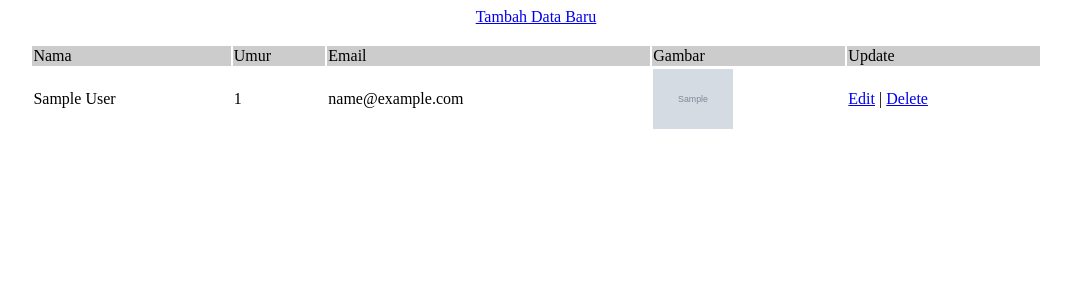
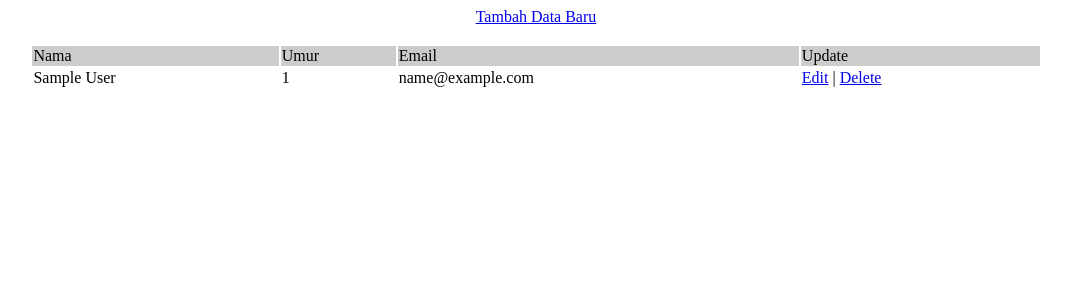
Before and after one commit to Frhsbrn/dfp50193_crud, a PHP site: page / in a window 1280 px wide. Shown: the top 300 px of the page, without its empty margins (104-1175 px from the left). Run offline with PHP 8.4, Linux system fonts and the light colour scheme; tables that the repository leaves empty hold one stand-in row (values such as "Sample post"); grey boxes marked "Sample" are stand-in pictures.

Commit message:
Update index.php

```diff
--- a/index.php
+++ b/index.php
@@ -22,7 +22,6 @@ $result = mysqli_query($mysqli, "SELECT * FROM users ORDER BY id DESC");
 				<td>Nama</td>
 				<td>Umur</td>
 				<td>Email</td>
-				<td>Gambar</td>
 				<td>Update</td>
 			</tr>
 			<?php
@@ -32,7 +31,6 @@ $result = mysqli_query($mysqli, "SELECT * FROM users ORDER BY id DESC");
 				echo "<td>" . $res['nama'] . "</td>";
 				echo "<td>" . $res['umur'] . "</td>";
 				echo "<td>" . $res['email'] . "</td>";
-				echo "<td><img width='80' src='image/" . $res['gambar'] . "'</td>";
 				echo "<td><a href=\"edit.php?id=$res[id]\">Edit</a> | <a href=\"delete.php?id=$res[id]\" onClick=\"return confirm('Kamu yakin untuk delete ini?')\">Delete</a></td>";
 			}
 			?>
```
